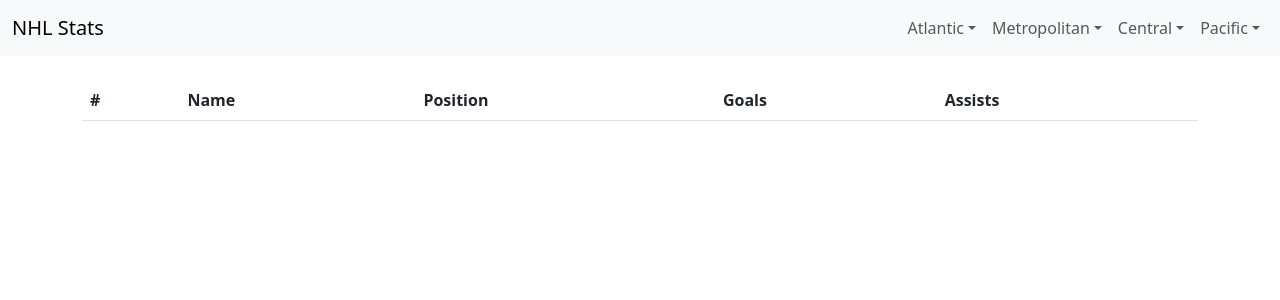
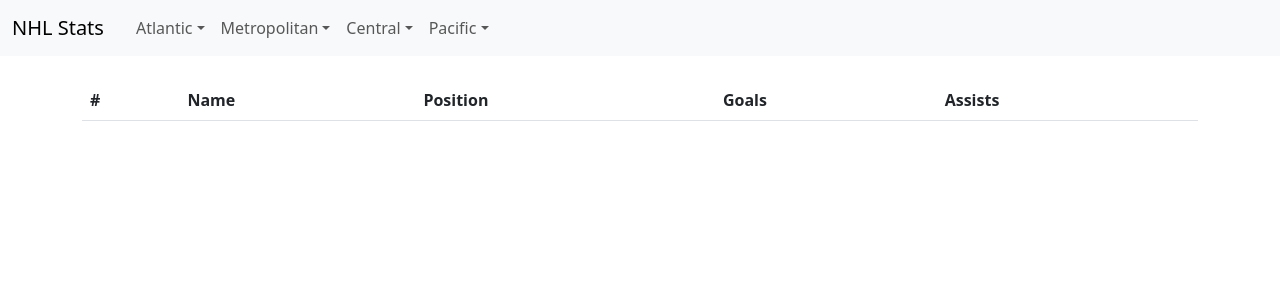
Before and after one commit to CalvinAtApex/Hockey-Stats, a Flask app: page / in a window 1280 px wide. Shown: the top 300 px of the page. Run offline with Flask 3, Linux system fonts and the light colour scheme; data that the repository does not hold is empty.

Commit message:
Update index.html

```diff
--- a/templates/index.html
+++ b/templates/index.html
@@ -29,24 +29,26 @@
 <body>
     <nav class="navbar navbar-expand-lg navbar-light bg-light sticky-top">
         <div class="container-fluid">
-            <a class="navbar-brand" href="#">NHL Stats</a>
-            <div class="navbar-nav">
-                <div class="nav-item dropdown" id="AtlanticDropdown">
+            <a class="navbar-brand me-4" href="#">NHL Stats</a>
+            <div class="collapse navbar-collapse">
+                <ul class="navbar-nav me-auto">
+                    <li class="nav-item dropdown" id="AtlanticDropdown">
                         <a class="nav-link dropdown-toggle" href="#" role="button" data-bs-toggle="dropdown">Atlantic</a>
                         <ul class="dropdown-menu"></ul>
-                </div>
-                <div class="nav-item dropdown" id="MetropolitanDropdown">
+                    </li>
+                    <li class="nav-item dropdown" id="MetropolitanDropdown">
                         <a class="nav-link dropdown-toggle" href="#" role="button" data-bs-toggle="dropdown">Metropolitan</a>
                         <ul class="dropdown-menu"></ul>
-                </div>
-                <div class="nav-item dropdown" id="CentralDropdown">
+                    </li>
+                    <li class="nav-item dropdown" id="CentralDropdown">
                         <a class="nav-link dropdown-toggle" href="#" role="button" data-bs-toggle="dropdown">Central</a>
                         <ul class="dropdown-menu"></ul>
-                </div>
-                <div class="nav-item dropdown" id="PacificDropdown">
+                    </li>
+                    <li class="nav-item dropdown" id="PacificDropdown">
                         <a class="nav-link dropdown-toggle" href="#" role="button" data-bs-toggle="dropdown">Pacific</a>
                         <ul class="dropdown-menu"></ul>
-                </div>
+                    </li>
+                </ul>
             </div>
         </div>
     </nav>
```
Lines whose indentation alone changed are shown as unchanged.
